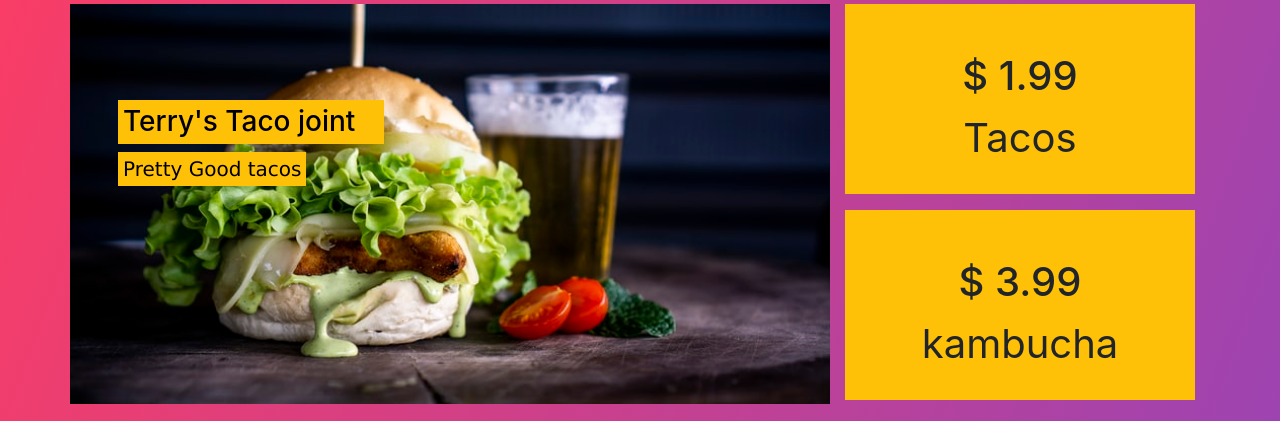
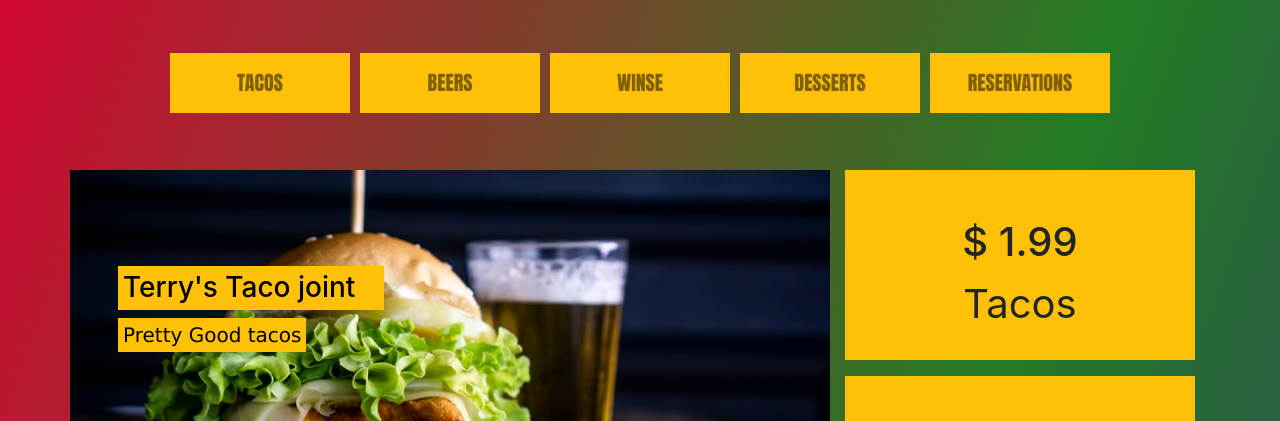
Before and after one commit to samodsingh/project-5, a plain HTML site: page index.html in a window 1280 px wide. Shown: the top 421 px of the page. Drawn offline with nearby package versions, Linux system fonts and the light colour scheme.

Commit message:
file-add

```diff
--- a/index.html
+++ b/index.html
@@ -11,8 +11,33 @@
     <title>Hello, world!</title>
   </head>
   <body>
+
     <div class="container">
+        <nav class="navbar navbar-expand-lg navbar-light p-5">
+            <button class="navbar-toggler" type="button" data-toggle="collapse" data-target="#navbarNav" aria-controls="navbarNav" aria-expanded="false" aria-label="Toggle navigation">
+              <span class="navbar-toggler-icon"></span>
+            </button>
+            <div class="collapse navbar-collapse" id="navbarNav">
+              <ul class="navbar-nav text-center mx-auto">
+                <li class="nav-item">
+                  <a class="nav-link" href="#">TACOS</a>
+                </li>
+                <li class="nav-item">
+                  <a class="nav-link" href="#">BEERS</a>
+                </li>
+                <li class="nav-item">
+                  <a class="nav-link" href="#">WINSE</a>
+                </li>
+                <li class="nav-item">
+                  <a class="nav-link " href="#">DESSERTS</a>
+                </li>
+                <li class="nav-item">
+                    <a class="nav-link " href="#">RESERVATIONS</a>
 
+                  </li>
+              </ul>
+            </div>
+          </nav>
 
          <div class="row">
              <div class="col-lg-8 col-md-8 col-sm-6 col-12 p-5 mt-1 bg-info text-left back-image">
@@ -35,7 +60,7 @@
             <div class="col">
                 <div class="card-deck">
                     <div class="card">
-                        <img src="./image/beer-1.jpeg" class="card-img-top" alt="">
+                         <img src="./image/beer-1.jpeg" class="card-img-top" alt="">
                         <div class="card-body">
                             <h3 class="card-title">Tacos</h3>
                             <p class="card-text">Lorem ipsum dolor sit amet consectetur adipisicing elit.</p>
--- a/style.css
+++ b/style.css
@@ -1,10 +1,29 @@
+
+*{
+    margin: 0px;
+    padding: 0px;
+}
 
 body{
     padding: 0px;
     margin: 0px;
     box-sizing: border-box;
-    background-image: linear-gradient(110deg, #f93d66, #6d47d9);
+    background-image: linear-gradient(110deg, #d10833,rgb(35, 124, 35), #371692);
     box-sizing: border-box;
+}
+
+
+.nav-link{
+    color: black;
+    min-width: 180px;
+    font-size: 20px;
+    border: 3px soli #ffc107 ;
+    background-color:#ffc107 ;
+    font-weight: 800;
+    font-family: Impact, Haettenschweiler, 'Arial Narrow Bold', sans-serif;
+
+    padding: 15px 60px;
+    margin: 5px;
 }
 .terry{
     width: 40%;
@@ -94,6 +113,7 @@ body{
     text-align: justify;
 }
 .main{
+    text-align: center;
     margin: auto;
 }
 .image{
@@ -108,6 +128,7 @@ body{
     padding: 10px;
 }
 img{
+    margin: auto;
     width: 100%;
 
 }
```
